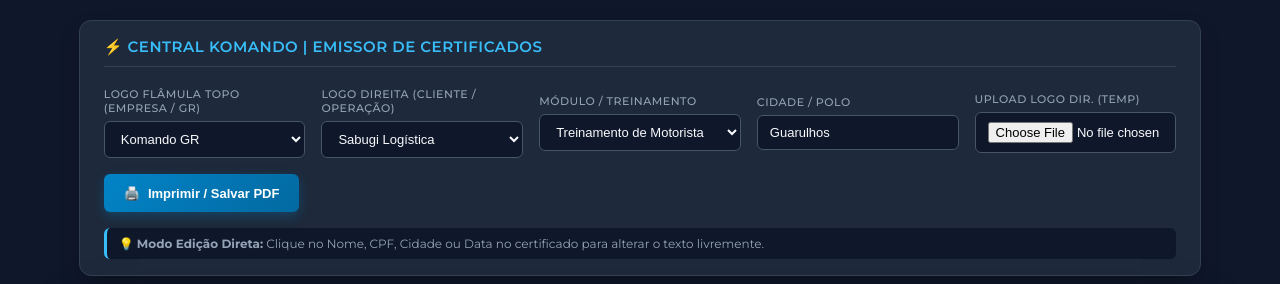
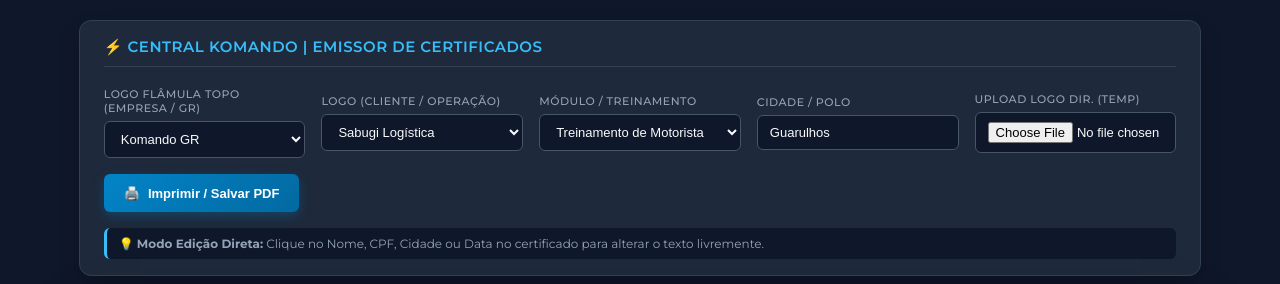
Before and after one commit to ACS1025/certificado, a plain HTML site: page index.html in a window 1280 px wide. Shown: the top 284 px of the page. Drawn offline with nearby package versions, Linux system fonts and the light colour scheme.

Commit message:
Update index.html

```diff
--- a/index.html
+++ b/index.html
@@ -379,7 +379,7 @@ html, body {
     </div>
 
     <div class="control-group">
-        <label for="selCliente">Logo Direita (Cliente / Operação)</label>
+        <label for="selCliente">Logo (Cliente / Operação)</label>
         <select id="selCliente" onchange="atualizarCliente()"></select>
     </div>
 
```
